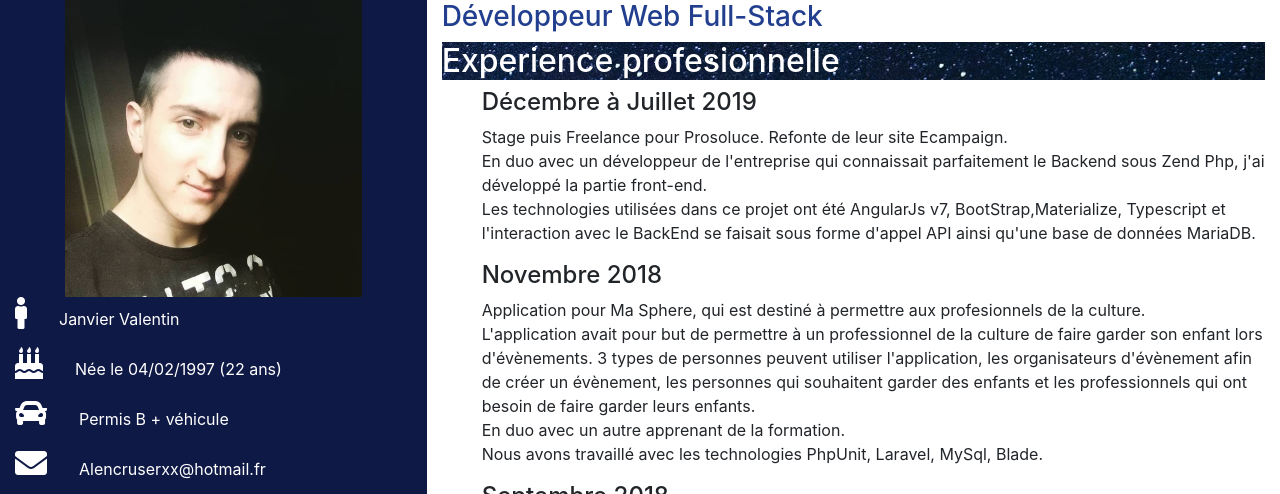
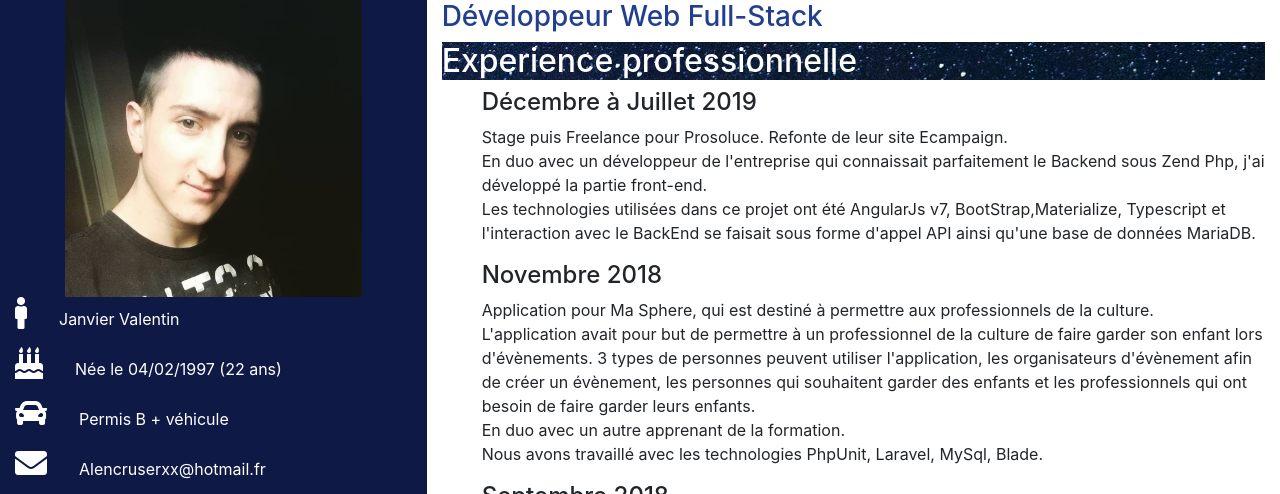
Before and after one commit to Alencruser/Currivitae, a plain HTML site: page index.html in a window 1280 px wide. Shown: the top 494 px of the page. Drawn offline with nearby package versions, Linux system fonts and the light colour scheme.

Commit message:
correction français

```diff
--- a/index.html
+++ b/index.html
@@ -28,7 +28,7 @@
 		</div>
 		<div class="col-sm-8">
 			<h3 class="important">Développeur Web Full-Stack</h3>
-			<h2 class="title">Experience profesionnelle</h2>
+			<h2 class="title">Experience professionnelle</h2>
 			<ul>
 				<li>
 					<h4>Décembre à Juillet 2019</h4>
@@ -41,7 +41,7 @@
 				</li>
 				<li>
 					<h4>Novembre 2018</h4>
-					<p>Application pour Ma Sphere, qui est destiné à permettre aux profesionnels de la culture. <br>
+					<p>Application pour Ma Sphere, qui est destiné à permettre aux professionnels de la culture. <br>
 						L'application avait pour but de permettre à un professionnel de la culture de faire garder son enfant lors d'évènements. 3 types de personnes peuvent utiliser l'application, les organisateurs d'évènement afin de créer un évènement, les personnes qui souhaitent garder des enfants et les professionnels qui ont besoin de faire garder leurs enfants. <br>
 						En duo avec un autre apprenant de la formation. <br>
 						Nous avons travaillé avec les technologies PhpUnit, Laravel, MySql, Blade.
```
